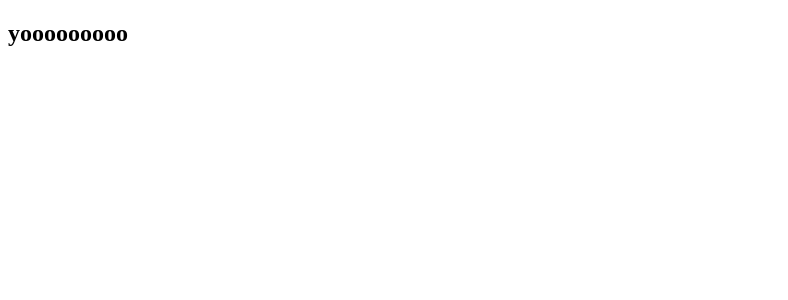
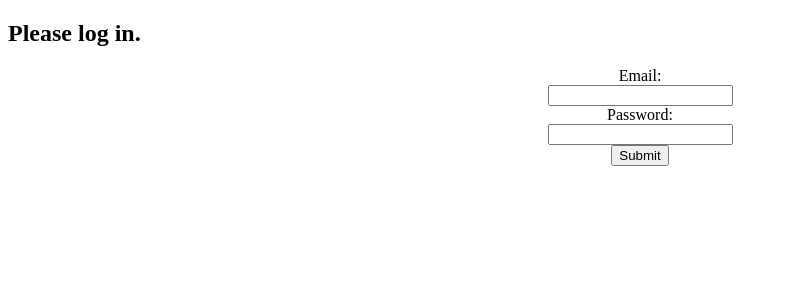
Before and after one commit to brockross/prokeep-challenge, a React app: page / in a window 1280 px wide. Shown: the top 300 px of the page, without its empty margins (0-788 px from the left). Built offline with nearby package versions, Linux system fonts and the light colour scheme; the HTML template or start-up script is replaced by a standard one.

Commit message:
skeleton basic form

```diff
--- a/client/src/components/App.jsx
+++ b/client/src/components/App.jsx
@@ -1,4 +1,6 @@
 import React from 'react';
+
+import Form from './Form.jsx';
 
 class App extends React.Component {
   constructor(props) {
@@ -11,7 +13,11 @@
 
   render() {
     return (
-      <h2>yooooooooo</h2>
+      <div>
+        <h2>Please log in.</h2>
+        <Form />
+      </div>
+
     )
   }
 }
--- /dev/null
+++ b/client/src/components/Form.jsx
@@ -0,0 +1,23 @@
+import React from 'react';
+import styled from 'styled-components';
+
+const FlexForm = styled.form`
+  display: flex;
+  flex-direction: column;
+  align-items: center;
+  justify-content: center;
+`
+
+const Form = (props) => {
+  return (
+    <FlexForm>
+      <label>Email:</label>
+      <input type="text"></input>
+      <label>Password:</label>
+      <input type="text"></input>
+      <input type="submit"></input>
+    </FlexForm>
+  )
+}
+
+export default Form;
```
Also changed, not shown: 1 other file (tests, documents, lock files or other folders).
